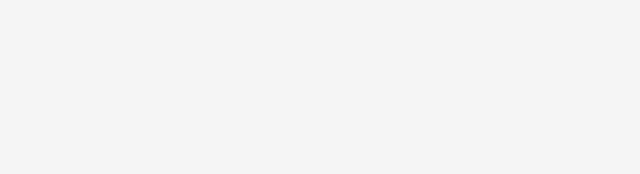
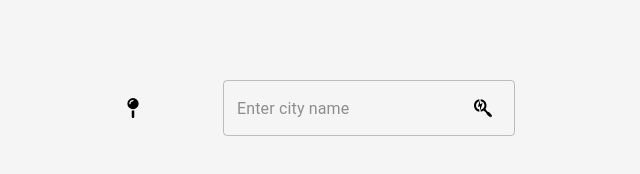
Before and after one commit to gradaschi/amicci-frontend-test, a React (Create React App) app: page / in a window 1280 px wide. Shown: the part 292-466 px from the top of the page, without its empty margins (325-965 px from the left). Built offline with nearby package versions, Linux system fonts and the light colour scheme.

Commit message:
dev: created search input template

```diff
--- a/src/App.tsx
+++ b/src/App.tsx
@@ -1,13 +1,22 @@
 import React from 'react'
 import './App.scss'
+import SearchBar from './components/Searchbar'
 
 function App() {
+  const onSearch = (query: string) => {
+    console.log('Search query:', query)
+  }
+
+  const onGeoLocate = () => {
+    console.log('Geolocating...')
+  }
+
   return (
     <div className='app'>
-      {/*
-        <--- input --->
-        <--- weathercard --->
-      */}
+      <SearchBar
+        onSearch={onSearch}
+        onGeoLocate={onGeoLocate}
+      />
     </div>
   )
 }
--- a/src/components/Searchbar/index.tsx
+++ b/src/components/Searchbar/index.tsx
@@ -0,0 +1,65 @@
+import React, { useState } from 'react'
+import './styles.scss'
+import InputAdornment from '@mui/material/InputAdornment'
+import IconButton from '@mui/material/IconButton'
+import TextField from '@mui/material/TextField'
+import { FaMapPin, FaSearchengin } from 'react-icons/fa6'
+
+interface SearchBarProps {
+  onSearch: (query: string) => void
+  onGeoLocate: () => void
+}
+
+const SearchBar: React.FC<SearchBarProps> = ({ onSearch, onGeoLocate }) => {
+  const [query, setQuery] = useState('')
+
+  const handleInputChange = (e: React.ChangeEvent<HTMLInputElement>) => {
+    setQuery(e.target.value)
+  }
+
+  const handleSearch = () => {
+    onSearch(query)
+  }
+
+  return (
+    <div className='search-bar'>
+      <div className='button-group'>
+        <IconButton
+          className='icon-button'
+          onClick={onGeoLocate}
+        >
+          <FaMapPin
+            size={20}
+            color='#000'
+          />
+        </IconButton>
+      </div>
+
+      <TextField
+        type='text'
+        placeholder='Enter city name'
+        value={query}
+        onChange={handleInputChange}
+        variant='outlined'
+        className='search-input'
+        InputProps={{
+          style: {
+            color: '#000',
+          },
+          endAdornment: (
+            <InputAdornment position='end'>
+              <IconButton onClick={handleSearch}>
+                <FaSearchengin
+                  size={20}
+                  color='#000'
+                />
+              </IconButton>
+            </InputAdornment>
+          ),
+        }}
+      />
+    </div>
+  )
+}
+
+export default SearchBar
--- a/src/components/Searchbar/styles.scss
+++ b/src/components/Searchbar/styles.scss
@@ -0,0 +1,10 @@
+.search-bar {
+  display: flex;
+  justify-content: space-between;
+  align-items: center;
+  width: 400px;
+  margin: 0 auto;
+  padding: 10px;
+  border-radius: 12px;
+  background-color: #f2f2f244;
+}
--- /dev/null
+++ b/src/components/index.ts
@@ -0,0 +1,2 @@
+export * from './Searchbar'
+export * from './WeatherCard'
```
